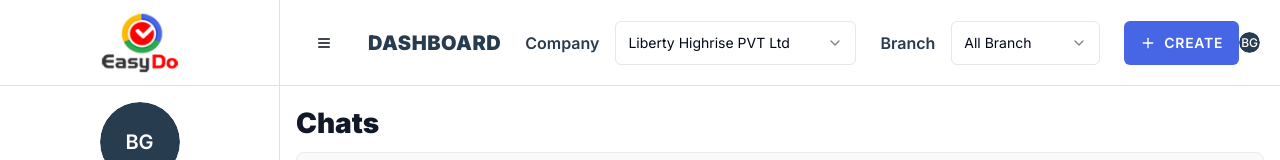
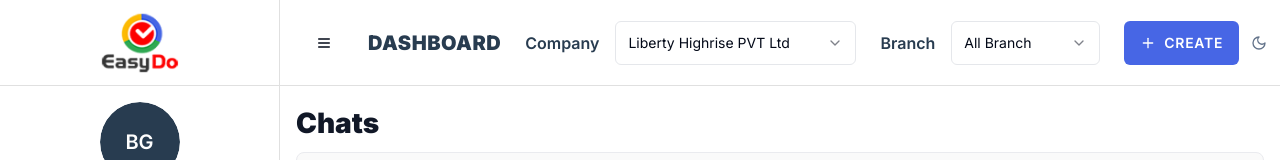
Before and after one commit to soumya85/webpanelEasyDo, a React (Vite) app: page /chats in a window 1280 px wide. Shown: the top 160 px of the page. Built offline with nearby package versions, Linux system fonts and the light colour scheme; the HTML template or start-up script is replaced by a standard one.

Commit message:
Remove condition to always show desktop header icons
cgen-a7ef37361e174f188882892b3093e4fa

```diff
--- a/src/components/layout/Header.tsx
+++ b/src/components/layout/Header.tsx
@@ -257,8 +257,7 @@ export function Header() {
 
         {/* Right Controls */}
         <div className="flex items-center gap-6">
-          {/* Desktop Icons - Hidden on Chats page */}
-          {!isChatsPage && (
+          {/* Desktop Icons */}
           <div className="flex items-center gap-6">
             {/* Theme Toggle */}
             <Button variant="ghost" size="icon">
@@ -277,7 +276,6 @@ export function Header() {
               <NotificationBadge count={3} variant="error" />
             </Button>
           </div>
-          )}
 
           {/* User Avatar */}
           <DropdownMenu>
```
Lines whose indentation alone changed are shown as unchanged.
